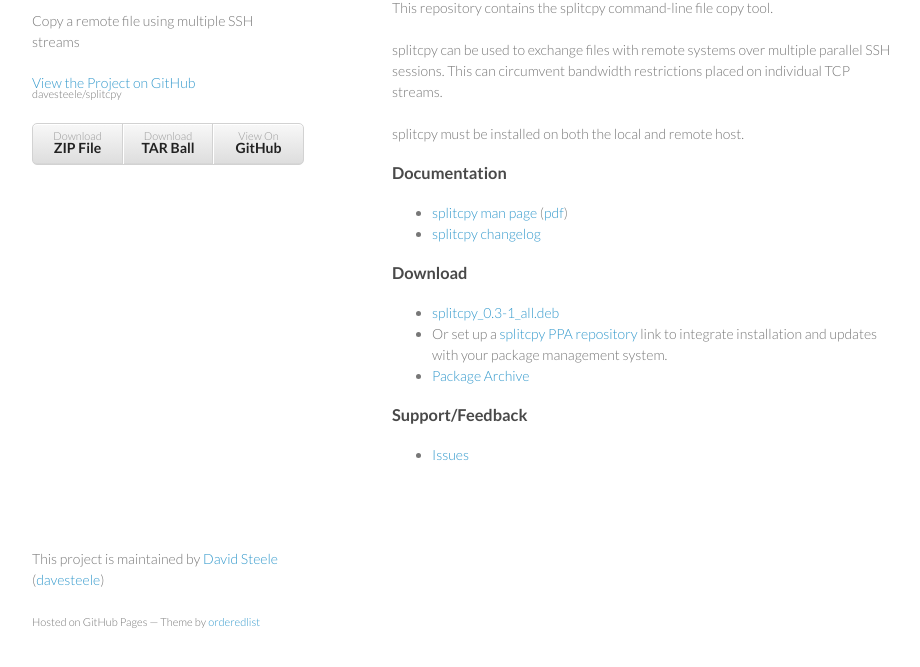
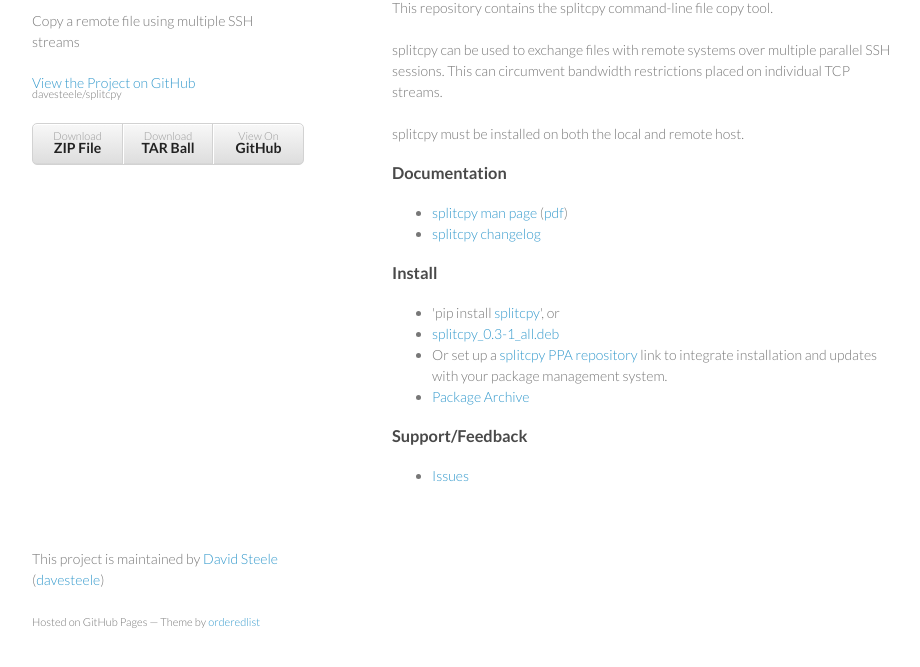
Before and after one commit to davesteele/splitcpy, a plain HTML site: page index.html in a window 1280 px wide. Shown: the part 99-766 px from the top of the page, without its empty margins (178-1098 px from the left). Drawn offline with Linux system fonts and the light colour scheme.

Commit message:
Add reference to Pypi install for splitcpy

```diff
--- a/index.html
+++ b/index.html
@@ -59,8 +59,9 @@
 <li><a href="man/splitcpy.html">splitcpy man page</a> (<a href="man/splitcpy.pdf">pdf</a>)</li>
 <li><a href="https://raw.githubusercontent.com/davesteele/splitcpy/debian/debian/changelog">splitcpy changelog</a></li>
 </ul>
-<h3>Download</h3>
+<h3>Install</h3>
 <ul>
+<li>'pip install <a href="https://pypi.python.org/pypi/splitcpy">splitcpy</a>', or</li>
 <script type='text/template' id="debtmpl">
 {{#latest_pkgs}}
 <li><a href="deb/{{.}}">{{.}}</a></li>
```
